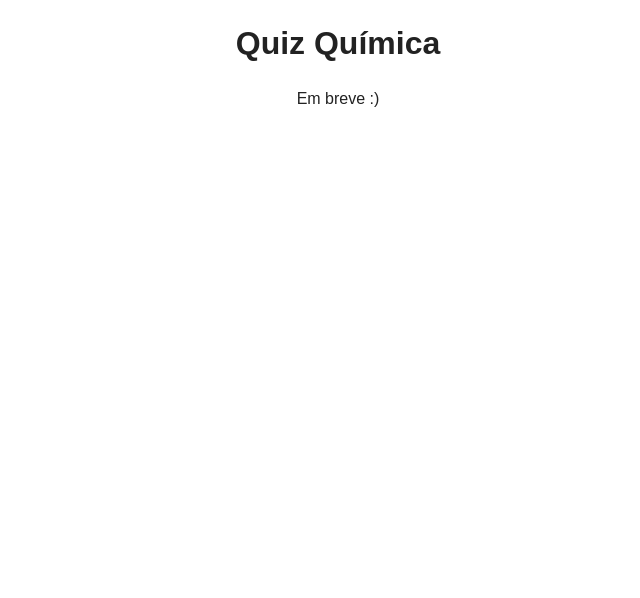
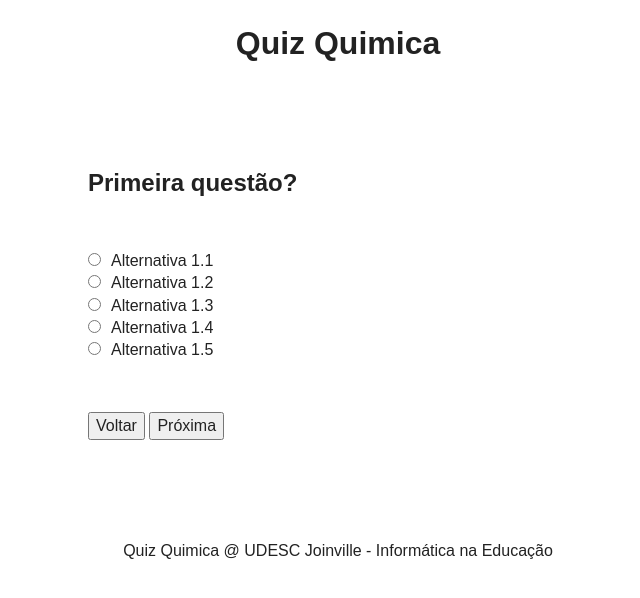
Before and after one commit to murielsilveira/quiz-quimica, a plain HTML site: page index.html in a window 1280 px wide. Shown: the whole page, without its empty margins (302-942 px from the left). Drawn offline with nearby package versions, Linux system fonts and the light colour scheme.

Commit message:
Adicionado comportamento básico.

```diff
--- a/css/main.css
+++ b/css/main.css
@@ -95,22 +95,24 @@ textarea {
    Author's custom styles
    ========================================================================== */
 
-
-body {
+header, footer {
     text-align: center;
 }
 
+.content{
+    width: 500px;
+    min-height: 100px;
+    margin: 100px auto;
+}
 
+#questao-content {
+    margin: 50px 0;
+    text-align: left;
+}
 
-
-
-
-
-
-
-
-
-
+.texto-alternativa {
+    margin-left: 10px;
+}
 
 
 /* ==========================================================================
--- a/index.html
+++ b/index.html
@@ -19,8 +19,22 @@
         <p class="browserupgrade">You are using an <strong>outdated</strong> browser. Please <a href="http://browsehappy.com/">upgrade your browser</a> to improve your experience.</p>
     <![endif]-->
 
-    <h1>Quiz Química</h1>
-    <p>Em breve :)</p>
+    <header>
+        <h1>Quiz Quimica</h1>
+    </header>
+    <section class="content">
+        <div id="questao-title">
+        </div>
+        <div id="questao-content">
+        </div>
+        <div id="questao-footer">
+            <button id="btn-voltar">Voltar</button>
+            <button id="btn-proxima">Próxima</button>
+        </div>
+    </section>
+    <footer>
+        Quiz Quimica @ UDESC Joinville - Informática na Educação
+    </footer>
 
     <script src="https://ajax.googleapis.com/ajax/libs/jquery/1.11.3/jquery.min.js"></script>
     <script>window.jQuery || document.write('<script src="js/vendor/jquery-1.11.3.min.js"><\/script>')</script>
--- a/js/main.js
+++ b/js/main.js
@@ -0,0 +1,76 @@
+'use strict';
+
+var questoes = [
+        {
+            titulo: 'Primeira questão?',
+            alternativas: [
+                'Alternativa 1.1',
+                'Alternativa 1.2',
+                'Alternativa 1.3',
+                'Alternativa 1.4',
+                'Alternativa 1.5'
+            ]
+        },
+        {
+            titulo: 'Segunda questão?',
+            alternativas: [
+                'Alternativa 2.1',
+                'Alternativa 2.2',
+                'Alternativa 2.3',
+                'Alternativa 2.4',
+                'Alternativa 2.5'
+            ]
+        }
+    ],
+    questao_atual;
+
+
+function init() {
+    mostrarPrimeiraQuestao();
+
+    $('#btn-voltar').click(mostrarQuestaoAnterior);
+    $('#btn-proxima').click(mostrarProximaQuestao);
+}
+
+function mostrarPrimeiraQuestao() {
+    questao_atual = 0;
+    mostrarQuestao(questoes[questao_atual]);
+}
+
+function mostrarProximaQuestao() {
+    if (questao_atual + 1 < questoes.length) {
+        questao_atual++;
+        mostrarQuestao(questoes[questao_atual]);
+    } else {
+        console.log('não há mais questões');
+    }
+}
+
+function mostrarQuestaoAnterior() {
+    if (questao_atual > 0) {
+        questao_atual--;
+        mostrarQuestao(questoes[questao_atual]);
+    } else {
+        console.log('não há mais questões');
+    }
+}
+
+function mostrarQuestao(questao) {
+    var tituloHtml = '',
+        alternativasHtml = '',
+        numeroDeAlternativas = questao.alternativas.length;
+
+    tituloHtml = '<h2>' + questao.titulo + '</h2>';
+
+    for (var i = 0; i < numeroDeAlternativas; i++) {
+        alternativasHtml += '<div>' +
+            '<input type="radio" name="alternativa" id="alternativa_' + i + '">' +
+            '<span class="texto-alternativa">' + questao.alternativas[i] + '</span>' +
+            '</div>';
+    }
+
+    $('#questao-title').html(tituloHtml);
+    $('#questao-content').html(alternativasHtml);
+}
+
+init();
```
